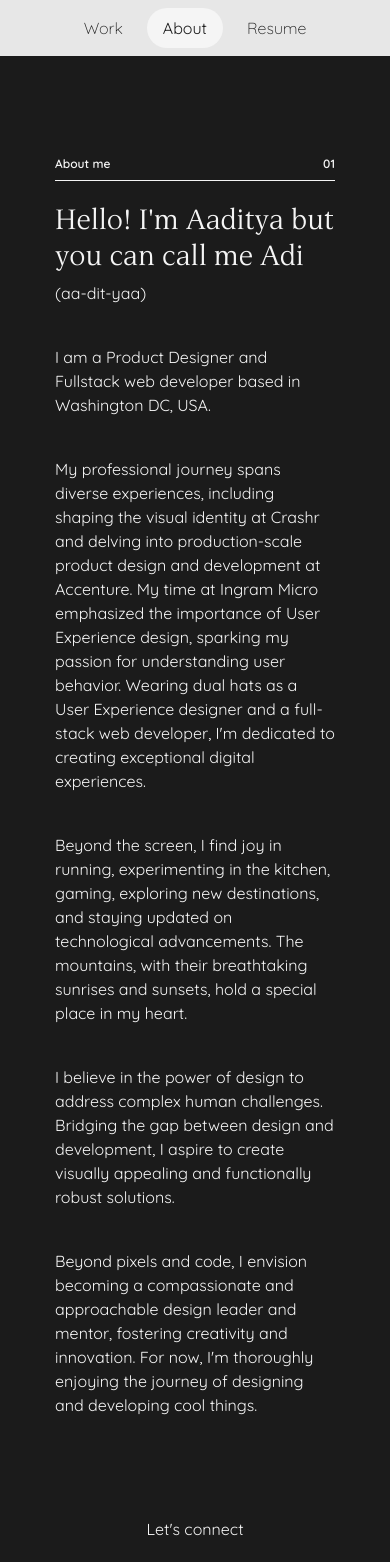
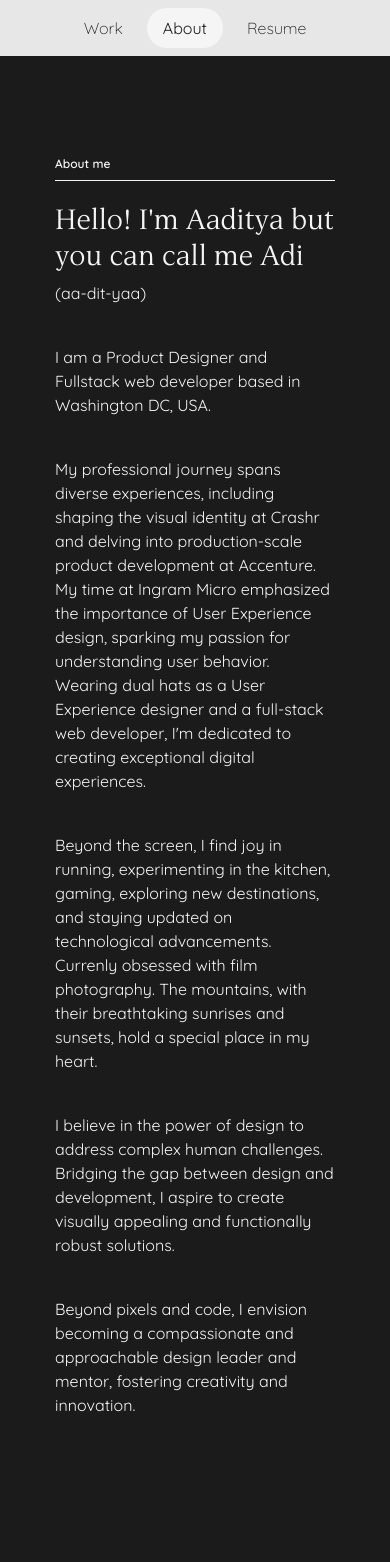
Before and after one commit to fan-boy/Portfolio2023, a Next.js app: page /about in a window 390 px wide. Shown: the top 1562 px of the page. Built offline with nearby package versions, Linux system fonts and the light colour scheme.

Commit message:
Fixed cards

```diff
--- a/package.json
+++ b/package.json
@@ -14,6 +14,7 @@
     "@types/node": "20.5.9",
     "@types/react": "18.2.21",
     "@types/react-dom": "18.2.7",
+    "@types/react-image-gallery": "^1.2.4",
     "autoprefixer": "10.4.15",
     "class-variance-authority": "^0.7.0",
     "eslint": "8.48.0",
@@ -23,6 +24,7 @@
     "postcss": "8.4.29",
     "react": "18.2.0",
     "react-dom": "18.2.0",
+    "react-image-gallery": "^1.3.0",
     "react-slick": "^0.29.0",
     "slick-carousel": "^1.8.1",
     "tailwindcss": "3.3.3",
--- a/src/app/ComponentLibrary/Components/Card/Card.tsx
+++ b/src/app/ComponentLibrary/Components/Card/Card.tsx
@@ -22,7 +22,7 @@ interface Props extends
     CardProps,
     VariantProps<typeof cardStyles> { }
 const cardStyles = cva(
-    'rounded-2xl w-full h-3/6 overflow-hidden items-center justify-center rounded focus:outline-none focus:ring-2 focus:ring-offset-white dark:focus:ring-offset-black focus:ring-offset-1 disabled:opacity-60 disabled:pointer-events-none hover:bg-opacity-80',
+    'rounded-2xl md:w-full h-3/6 overflow-hidden items-center justify-center rounded focus:outline-none focus:ring-2 focus:ring-offset-white dark:focus:ring-offset-black focus:ring-offset-1 disabled:opacity-60 disabled:pointer-events-none hover:bg-opacity-80',
     {
         variants: {
             type: {
--- a/src/app/about/page.tsx
+++ b/src/app/about/page.tsx
@@ -30,7 +30,7 @@ export default function Home() {
 
             </div>
             <div className="w-full md:w-7/12 p-5">
-              <Section name="About me" number="01" theme="dark">
+              <Section name="About me" number="" theme="dark">
                 <div className="flex flex-col gap-10">
                   <div className="flex flex-col gap-2">
                     <Type variant="h2">
@@ -41,24 +41,29 @@ export default function Home() {
                     </Type>
                   </div>
                   <Type variant="emphasized-body">
-                    I am a Product Designer and Fullstack web developer based in Washington DC, USA.
+                  I am a Product Designer and Fullstack web developer based in Washington DC, USA.
                   </Type>
                   <Type variant="body">
-                  My professional journey spans diverse experiences, including shaping the visual identity at Crashr and delving into production-scale product design and development at Accenture. My time at Ingram Micro emphasized the importance of User Experience design, sparking my passion for understanding user behavior. Wearing dual hats as a User Experience designer and a full-stack web developer, I&#x27;m dedicated to creating exceptional digital experiences.
+                  My professional journey spans diverse experiences, including shaping the visual identity at Crashr and delving into production-scale product development at Accenture. My time at Ingram Micro emphasized the importance of User Experience design, sparking my passion for understanding user behavior. Wearing dual hats as a User Experience designer and a full-stack web developer, I&#x27;m dedicated to creating exceptional digital experiences.
                   </Type>
                   <Type variant="body">
-                  Beyond the screen, I find joy in running, experimenting in the kitchen, gaming, exploring new destinations, and staying updated on technological advancements. The mountains, with their breathtaking sunrises and sunsets, hold a special place in my heart.
+                  Beyond the screen, I find joy in running, experimenting in the kitchen, gaming, exploring new destinations, and staying updated on technological advancements. Currenly obsessed with film photography. The mountains, with their breathtaking sunrises and sunsets, hold a special place in my heart.
                   </Type>
                   <Type variant="body">
                   I believe in the power of design to address complex human challenges. Bridging the gap between design and development, I aspire to create visually appealing and functionally robust solutions.
                   </Type>
                   <Type variant="body">
-                  Beyond pixels and code, I envision becoming a compassionate and approachable design leader and mentor, fostering creativity and innovation. For now, I&#x27;m thoroughly enjoying the journey of designing and developing cool things.
+                  Beyond pixels and code, I envision becoming a compassionate and approachable design leader and mentor, fostering creativity and innovation.
                   </Type>
                 </div>
               </Section>
             </div>
 
+          </div>
+          <div className="w-full mt-40">
+          {/* <Section name="" number="" theme="dark">
+
+          </Section> */}
           </div>
         </div>
       </PageSection>
--- a/src/app/chainreactive/page.tsx
+++ b/src/app/chainreactive/page.tsx
@@ -37,7 +37,7 @@ export default function ChainReactive() {
         {/* Hero Section */}
         <>
           <div className="max-h-[75vh]">
-              <Image  src={HeroImage}  alt="Chain Reactive LLC - Order Scheduling Case study" />
+            <Image src={HeroImage} alt="Chain Reactive LLC - Order Scheduling Case study" />
           </div>
         </>
       </PageSection>
@@ -226,7 +226,7 @@ export default function ChainReactive() {
               <ListItem number="05">
                 Customers wanted the ability to plan their meals for the week and hence needed this feature of being able to schedule the order.
               </ListItem>
-            <div className = "">
+              <div className="">
                 <Image className="" src={CustomerOwnerIssues} alt="Business Owner" />
               </div>
 
@@ -243,8 +243,8 @@ export default function ChainReactive() {
           <Section theme={"light"} name="Competitor Analysis" number="06">
 
             <div className="w-full flex flex-col md:grid md:grid-cols-3 md:gap-3">
-             <Image  src={DoordashImage} alt="Doordash competitve analysis" />
-             <Image  src={PostmatesImage} alt="Postmates competitve analysis" />
+              <Image src={DoordashImage} alt="Doordash competitve analysis" />
+              <Image src={PostmatesImage} alt="Postmates competitve analysis" />
               <Image src={UberEatsImage} alt="Uber Eats competitve analysis" />
             </div>
 
@@ -287,8 +287,8 @@ export default function ChainReactive() {
                 Final Prototype Sketch
               </Type>
               <div className="grid grid-cols-3 justify-items-center items-end gap-x-2 gap-y-10 md:gap-10 mt-10">
-               <Image className="col-span-2"  src={FinalSketch} alt="Final prototype sketch" />
-               <Image className="w-3/5 col-span-1"  src={BothHappy} alt="Happy Customers and Business Owners" />
+                <Image className="col-span-2" src={FinalSketch} alt="Final prototype sketch" />
+                <Image className="w-3/5 col-span-1" src={BothHappy} alt="Happy Customers and Business Owners" />
               </div>
             </div>
           </Section>
@@ -329,20 +329,23 @@ export default function ChainReactive() {
 
       </PageSection>
       <PageSection theme="dark"  >
-            <Section theme={"dark"} name="Other work" number="">
-       <div className="w-full columns-2 md:flex-row gap-10">
-
+        <Section theme={"dark"} name="Other work" number="" classname="w-full my-20 md:mt-32 p-5 p-5 flex flex-col gap-20">
+          <div className=" sm:px-20 md:px-0 md:columns-2 md:flex-row gap-10">
             <div className="">
 
-          <Card title="Crashr" type="crashr" subtitle=" Streamlining the design process" tags="Visual Design • Design System"/>
+              <Card title="Crashr" type="crashr" subtitle=" Streamlining the design process" tags="Visual Design • Design System" />
             </div>
-          <div className="">
 
-          <Card title="Hive" type="hive" subtitle=" Enabling a safe return to work" tags="Service design • Web design"/>
+            <div className="mt-10 md:mt-0">
+
+              <Card title="Hive" type="hive" subtitle=" Enabling a safe return to work" tags="Service design • Web design" />
             </div>
+
 
           </div>
         </Section>
+
+
       </PageSection>
 
     </DefaultPage>
--- a/src/app/crashr/page.tsx
+++ b/src/app/crashr/page.tsx
@@ -453,14 +453,14 @@ export default function Crashr() {
 
             </PageSection>
             <PageSection theme="dark"  >
-                <Section theme={"dark"} name="Other work" number="">
-                    <div className="w-full columns-2 md:flex-row gap-10">
+                <Section theme={"dark"} name="Other work" number="" classname="w-full my-20 md:mt-32 p-5 p-5 flex flex-col gap-20">
+                    <div className=" sm:px-20 md:px-0 md:columns-2 md:flex-row gap-10">
                         <div className="">
 
                             <Card title="Chain Reactive" type="chainreactive" subtitle=" Simplyfing the ordering process" tags="UX design • Fullstack development" />
                         </div>
 
-                        <div className="">
+                        <div className="mt-10 md:mt-0">
 
                             <Card title="Hive" type="hive" subtitle=" Enabling a safe return to work" tags="Service design • Web design" />
                         </div>
--- a/src/app/hive/page.tsx
+++ b/src/app/hive/page.tsx
@@ -576,20 +576,22 @@ export default function Hive() {
 
       </PageSection>
       <PageSection theme="dark"  >
-            <Section theme={"dark"} name="Other work" number="">
-       <div className="w-full columns-2 md:flex-row gap-10">
-
-          <div className="">
+      <Section theme={"dark"} name="Other work" number="" classname="w-full my-20 md:mt-32 p-5 p-5 flex flex-col gap-20">
+                    <div className=" sm:px-20 md:px-0 md:columns-2 md:flex-row gap-10">
+                    <div className="">
 
           <Card title="Crashr" type="crashr" subtitle=" Streamlining the design process" tags="Visual Design • Design System"/>
           </div>
-          <div className="">
 
-          <Card title="Chain Reactive" type="chainreactive" subtitle=" Simplyfing the ordering process" tags="UX design • Fullstack development"/>
-          </div>
+                        <div className="mt-10 md:mt-0">
 
-       </div>
-       </Section>
+                        <Card title="Chain Reactive" type="chainreactive" subtitle=" Simplyfing the ordering process" tags="UX design • Fullstack development"/>
+                        </div>
+
+
+                    </div>
+                </Section>
+
       </PageSection>
 
     </DefaultPage>
```
Also changed, not shown: 1 other file (tests, documents, lock files or other folders). Lines whose indentation alone changed are shown as unchanged.
